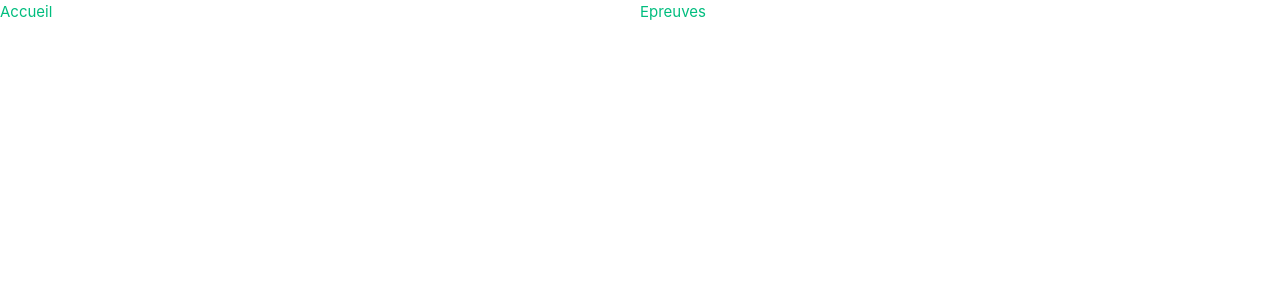
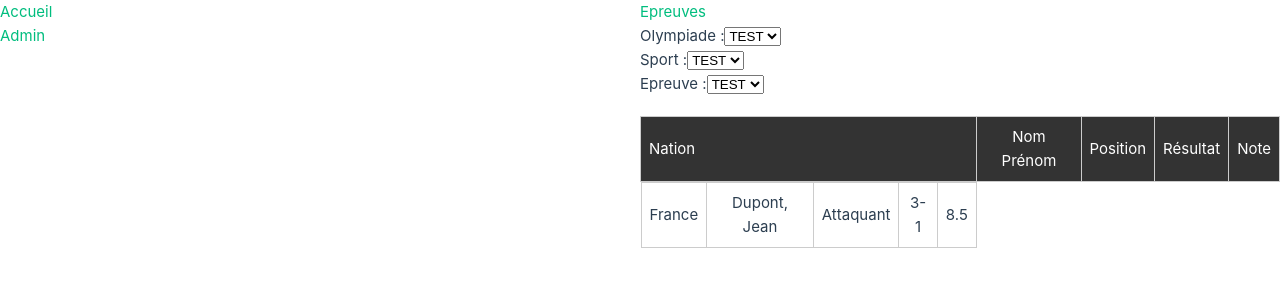
Before and after one commit to ZakinaA/23_NJDEV_WA, a Vue app: page /admin in a window 1280 px wide. Before the commit this address had no page. Shown: the top 300 px of the page. Built offline with nearby package versions, Linux system fonts and the light colour scheme.

Commit message:
Init élement html dans EpreuveReslutat

```diff
--- a/src/App.vue
+++ b/src/App.vue
@@ -1,6 +1,7 @@
 <template>
     <router-link to="/">Accueil</router-link>
-    <router-link to="/epreuves">Epreuves</router-link>
+  <router-link to="/epreuves">Epreuves</router-link>
+  <router-link to="/admin">Admin</router-link>
 
     <router-view></router-view>
 </template>
--- /dev/null
+++ b/src/components/AdminPanelResultat.vue
@@ -0,0 +1,88 @@
+<script setup>
+
+</script>
+
+<template>
+  <div id="div-view-resultat">
+    <div>
+      <label for="Olympiade">Olympiade :</label>
+      <select name="Olympiade" id="Olympiade">
+        <option value="TEST">TEST</option>
+      </select>
+    </div>
+    <div>
+      <label for="Sport">Sport :</label>
+      <select name="Sport" id="Sport">
+        <option value="TEST">TEST</option>
+      </select>
+    </div>
+    <div>
+      <label for="Epreuve">Epreuve :</label>
+      <select name="Epreuve" id="Epreuve">
+        <option value="TEST">TEST</option>
+      </select>
+    </div>
+
+    <div>
+      <table>
+        <thead>
+        <tr>
+          <th>Nation</th>
+          <th>Nom Prénom</th>
+          <th>Position</th>
+          <th>Résultat</th>
+          <th>Note</th>
+        </tr>
+        </thead>
+        <tbody>
+        <tr>
+          <td>France</td>
+          <td>Dupont, Jean</td>
+          <td>Attaquant</td>
+          <td>3-1</td>
+          <td>8.5</td>
+        </tr>
+        <!-- Ajoutez plus de lignes ici si nécessaire -->
+        </tbody>
+      </table>
+    </div>
+
+  </div>
+</template>
+
+<style scoped>
+
+/* tableau modif */
+
+table {
+  border-collapse: collapse;
+  width: 100%;
+  margin: 20px 0;
+}
+
+th, td {
+  border: 1px solid #ccc;
+  padding: 8px;
+  text-align: center;
+}
+
+tr:nth-child(even) {
+  background-color: #f2f2f2;
+}
+
+thead {
+  background-color: #333;
+  color: #fff;
+}
+
+tbody {
+  display: block;
+  max-height: 200px;
+  overflow-y: auto;
+}
+
+th:first-child, td:first-child {
+  text-align: left;
+}
+
+</style>
--- a/src/router.js
+++ b/src/router.js
@@ -1,7 +1,7 @@
 import { createRouter, createWebHistory } from 'vue-router';
 import TheWelcome from "@/components/TheWelcome.vue";
-import ResultTab from "@/components/ResultTab.vue";
 import ListEpreuves from "@/components/ListEpreuves.vue";
+import AdminPanelResultat from "@/components/AdminPanelResultat.vue";
 
 const routes = [
     {
@@ -9,8 +9,8 @@ const routes = [
         component: TheWelcome
     },
     {
-        path: '/test',
-        component: ResultTab
+        path: '/admin',
+        component: AdminPanelResultat
     },
     {
         path: '/epreuves',
```
